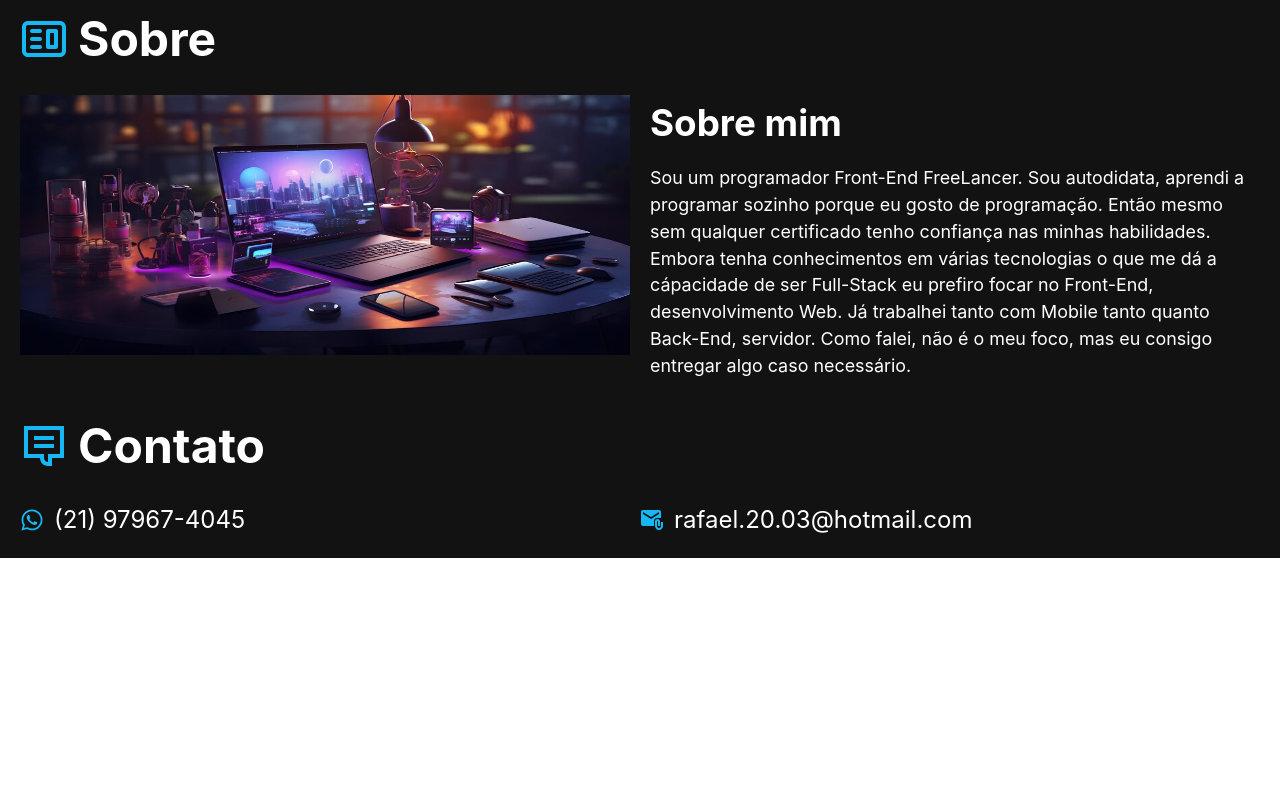
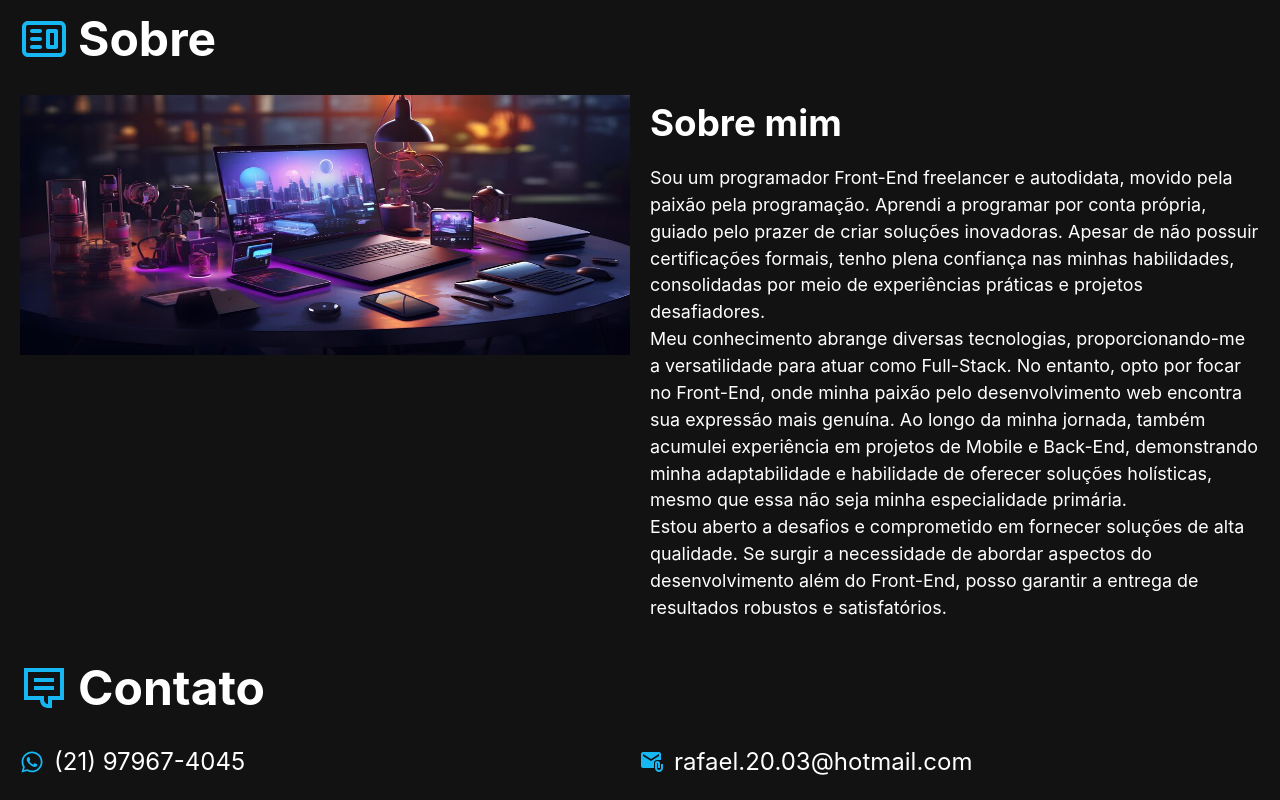
Before and after one commit to RafaelSFDC/RafaelSilva, a React (Vite) app: page / in a window 1280 px wide. Shown: the part 2542-3342 px from the top of the page. Before the commit the page ends 3100 px from the top, so only its background shows below. Built offline with nearby package versions, Linux system fonts and the light colour scheme.

Commit message:
feat: :rocket: Changed About

```diff
--- a/src/components/About.jsx
+++ b/src/components/About.jsx
@@ -13,9 +13,11 @@ const About = () => {
                     <img src="images/laptop.jpg" alt="" />
                     <div className="content">
                         <h3>Sobre mim</h3>
-                        <p>Sou um programador Front-End FreeLancer.  Sou autodidata, aprendi a programar sozinho porque eu gosto de programação. Então mesmo sem qualquer certificado tenho confiança nas minhas habilidades.
+                        <p>Sou um programador Front-End freelancer e autodidata, movido pela paixão pela programação. Aprendi a programar por conta própria, guiado pelo prazer de criar soluções inovadoras. Apesar de não possuir certificações formais, tenho plena confiança nas minhas habilidades, consolidadas por meio de experiências práticas e projetos desafiadores.
                             <br />
-                            Embora tenha conhecimentos em várias tecnologias o que me dá a cápacidade de ser Full-Stack eu prefiro focar no Front-End, desenvolvimento Web. Já trabalhei tanto com Mobile tanto quanto Back-End, servidor. Como falei, não é o meu foco, mas eu consigo entregar algo caso necessário.
+                            Meu conhecimento abrange diversas tecnologias, proporcionando-me a versatilidade para atuar como Full-Stack. No entanto, opto por focar no Front-End, onde minha paixão pelo desenvolvimento web encontra sua expressão mais genuína. Ao longo da minha jornada, também acumulei experiência em projetos de Mobile e Back-End, demonstrando minha adaptabilidade e habilidade de oferecer soluções holísticas, mesmo que essa não seja minha especialidade primária.
+                            <br />
+                            Estou aberto a desafios e comprometido em fornecer soluções de alta qualidade. Se surgir a necessidade de abordar aspectos do desenvolvimento além do Front-End, posso garantir a entrega de resultados robustos e satisfatórios.
                         </p>
                     </div>
                 </div>
```
